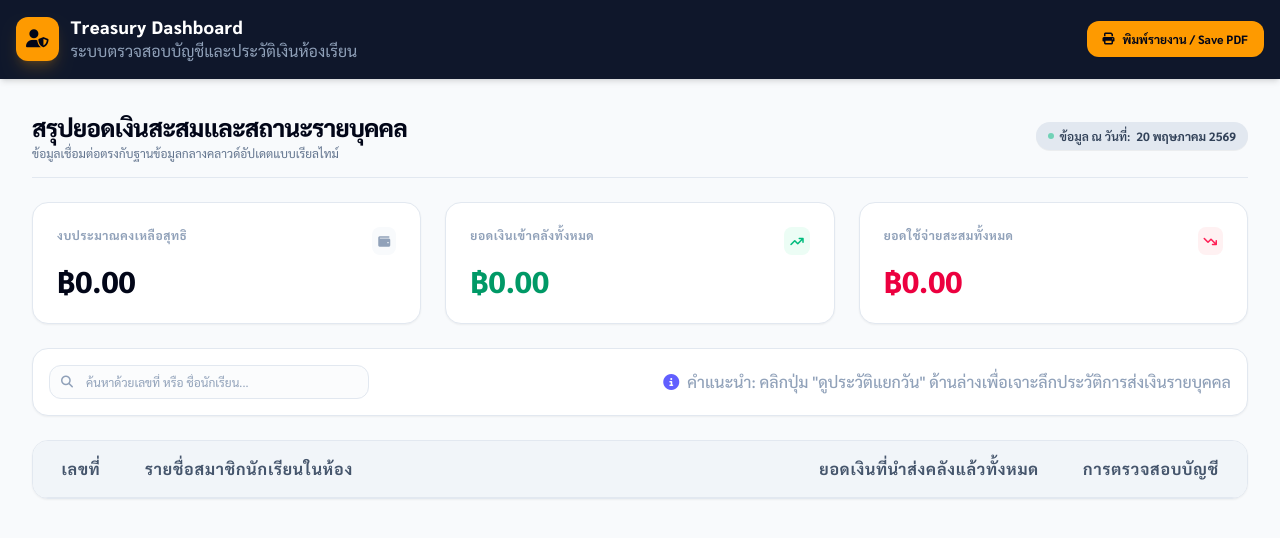
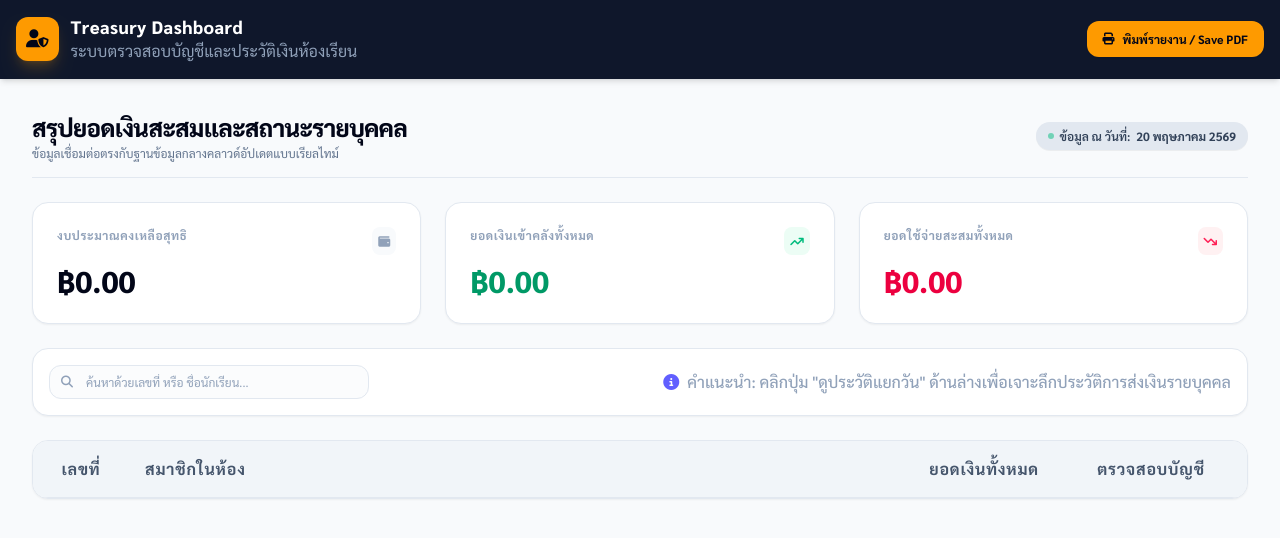
Before and after one commit to NoTtOnNoT/treasury, a plain HTML site: page dashboard.html in a window 1280 px wide. Drawn offline with nearby package versions, Linux system fonts and the light colour scheme; no server answers.

Commit message:
Add files via upload

```diff
--- a/dashboard.html
+++ b/dashboard.html
@@ -90,9 +90,9 @@
                     <thead>
                         <tr class="bg-slate-100 text-slate-600 text-2xs font-bold uppercase tracking-wider border-b border-slate-200">
                             <th class="p-4 w-24 text-center">เลขที่</th>
-                            <th class="p-4">รายชื่อสมาชิกนักเรียนในห้อง</th>
-                            <th class="p-4 text-right">ยอดเงินที่นำส่งคลังแล้วทั้งหมด</th>
-                            <th class="p-4 text-center w-48 no-print">การตรวจสอบบัญชี</th>
+                            <th class="p-4">สมาชิกในห้อง</th>
+                            <th class="p-4 text-right">ยอดเงินทั้งหมด</th>
+                            <th class="p-4 text-center w-48 no-print">ตรวจสอบบัญชี</th>
                         </tr>
                     </thead>
                     <tbody id="student-summary-list" class="divide-y divide-slate-100 text-xs md:text-sm">
```
